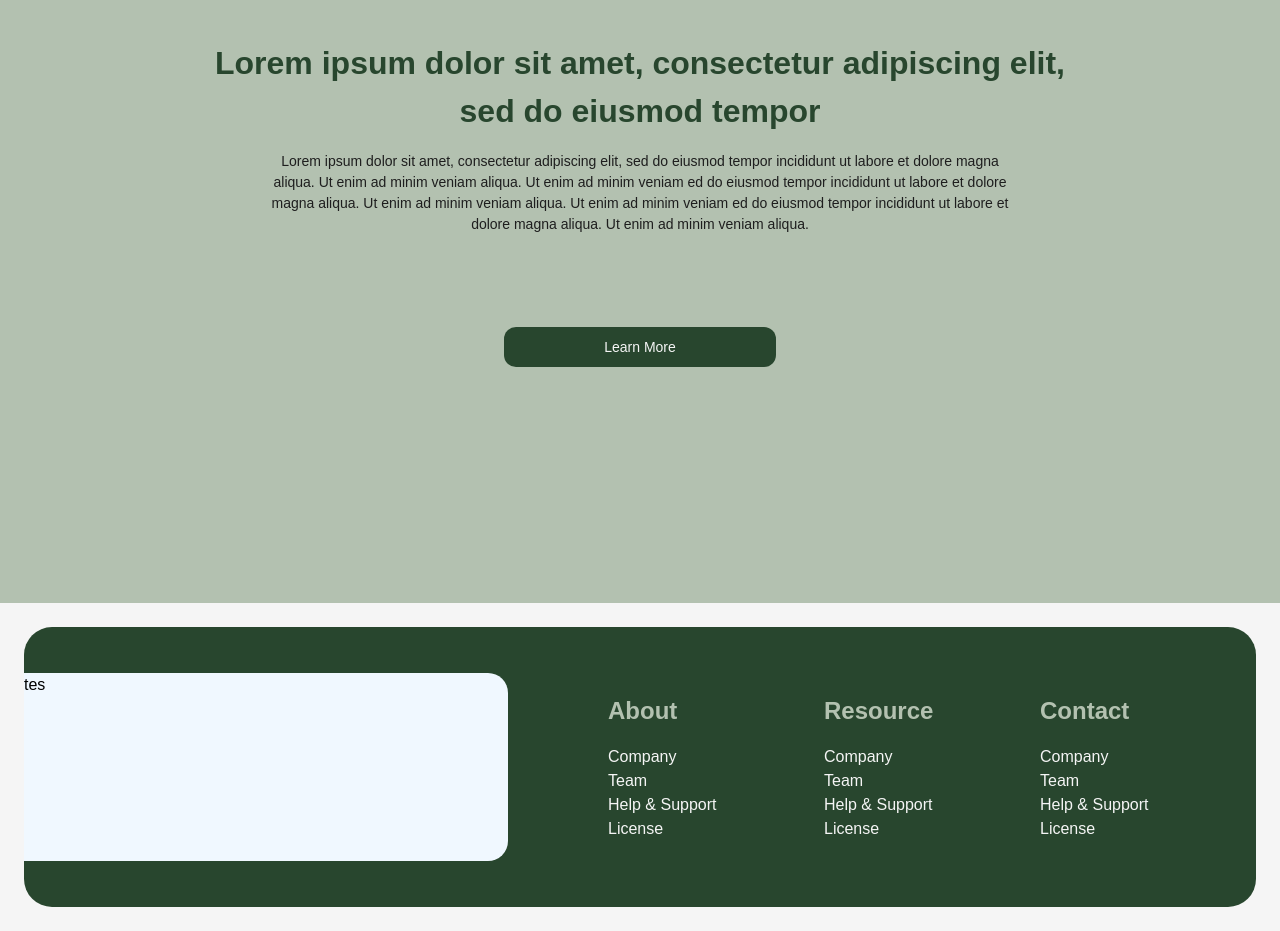
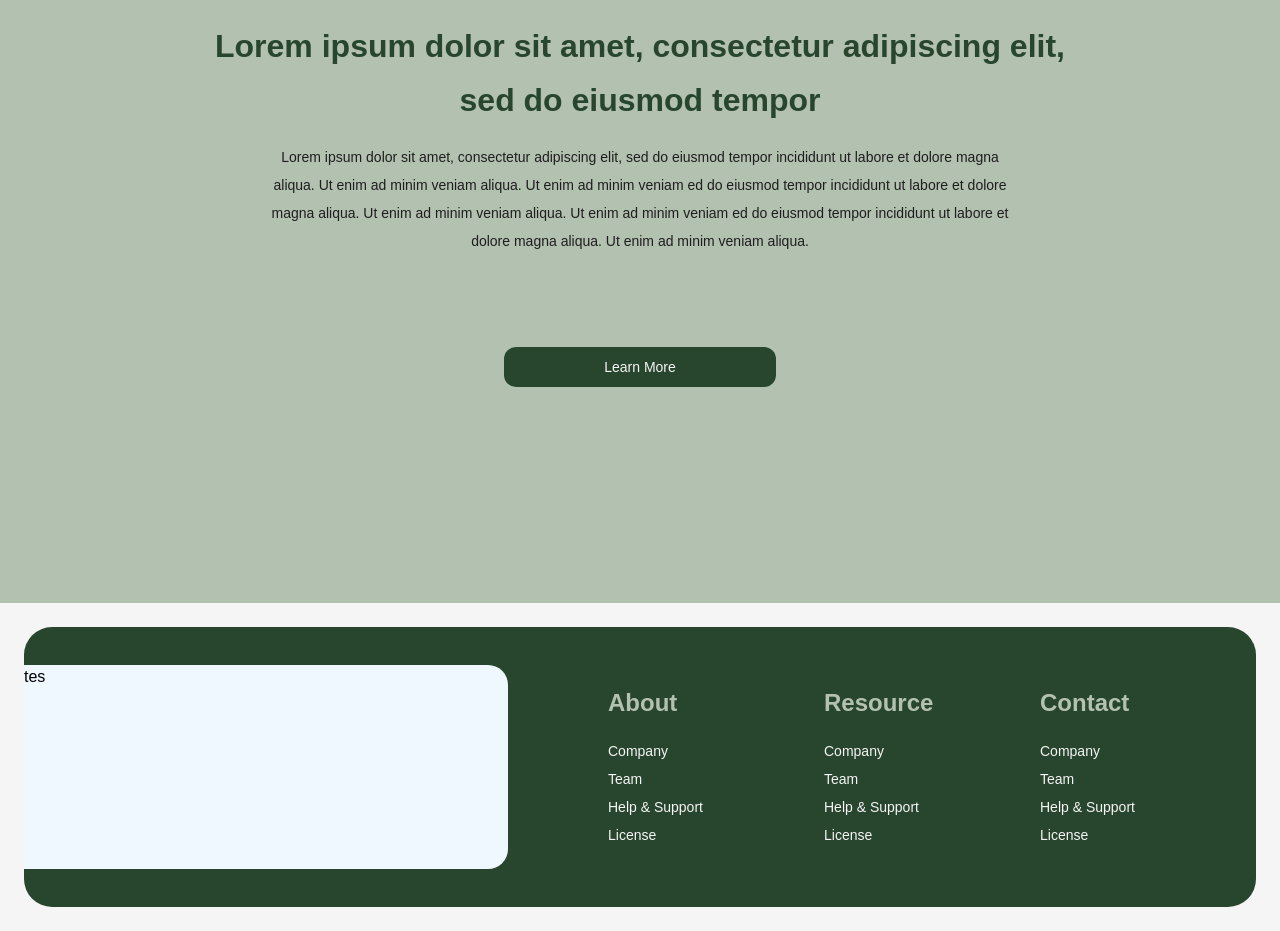
Before and after one commit to devinammar/flant, a React (Vite) app: page / in a window 1280 px wide. Shown: the part 1000-1931 px from the top of the page. Built offline with nearby package versions, Linux system fonts and the light colour scheme.

Commit message:
Adjust line-height on footer component, textarea component & main.jsx

```diff
--- a/src/components/footer.css
+++ b/src/components/footer.css
@@ -29,6 +29,11 @@
     color: inherit;
 }
 
+.listabout{
+    font-size: var(--font-size-p);
+    line-height: 2;
+}
+
 .h2{
     color: var(--secondary-color);
     font-size: var(--font-size-h2);
--- a/src/components/textarea2.css
+++ b/src/components/textarea2.css
@@ -11,14 +11,16 @@
 .h1{
     font-size: var(--font-size-h1);
     color: var(--primary-color);
+    line-height: 1.7;
 }
 
-#parea2{
+.p{
     font-size: var(--font-size-p);
     color: var(--text-color);
     max-width: 740px;
     min-width: 20px;
     padding-top: 16px;
+    line-height: 2;
 }
 
 #buttonarea2{
--- a/src/components/textarea2.jsx
+++ b/src/components/textarea2.jsx
@@ -5,7 +5,7 @@ export const Textarea2 = ({h1area2, parea2}) => {
   return (
     <div id="textarea2container">
       <h1 className="h1">{h1area2}</h1>
-      <p id="parea2">{parea2}</p>
+      <p className="p">{parea2}</p>
       <button id="buttonarea2">
       <Link id="textbuttonarea2" to="about">Learn More</Link>
       </button>
--- a/src/components/topbar.css
+++ b/src/components/topbar.css
@@ -9,6 +9,7 @@
     color: var(--primary-color);
     font-size: var(--font-size-p);
     font-weight: 500;
+    line-height: 1.5;
 }
 
 .listtopbar a{
```
